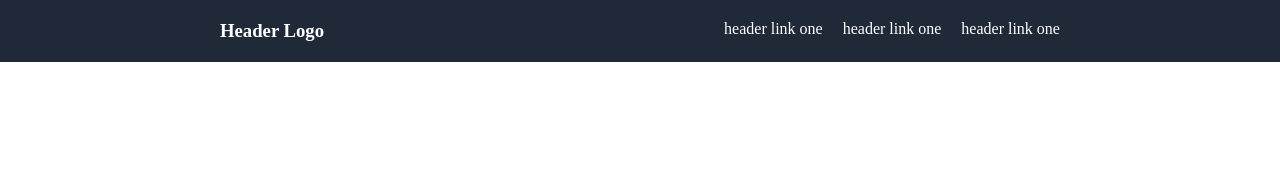
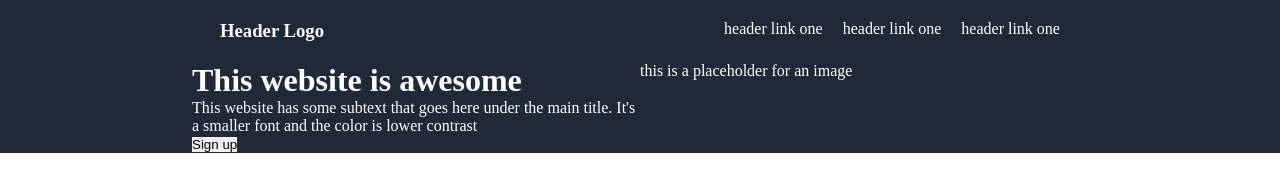
Before and after one commit to Vitholu/simple-landing-page, a plain HTML site: page index.html in a window 1280 px wide. Drawn offline with Linux system fonts and the light colour scheme.

Commit message:
WIP: Styling hero section

```diff
--- a/index.html
+++ b/index.html
@@ -20,7 +20,23 @@
 			</div>
 		</div>
 
-		<div class="hero"></div>
+		<div class="hero bg-color">
+			<div class="hero-left-side">
+				<h1 class="hero-title">This website is awesome</h1>
+				<p class="hero-text">
+					This website has some subtext that goes here under the main title.
+					It's a smaller font and the color is lower contrast
+				</p>
+				<button class="hero-btn">Sign up</button>
+			</div>
+
+			<div class="hero-right-side">
+				<div class="hero-wrapper">
+					<p class="hero-text">this is a placeholder for an image</p>
+				</div>
+			</div>
+		</div>
+
 		<div class="products"></div>
 		<div class="quotes"></div>
 		<div class="cta"></div>
--- a/styles.css
+++ b/styles.css
@@ -5,6 +5,8 @@
 	padding: 0;
 	border: 0;
 }
+
+/* Header Section */
 
 .bg-color {
 	background-color: #1f2937;
@@ -27,3 +29,27 @@ a {
 	text-decoration: none;
 	color: #fff;
 }
+
+/* Hero Section */
+
+.hero {
+	display: flex;
+	justify-content: space-around;
+	padding: 0 15%;
+}
+
+.hero-left-side {
+	flex: 2;
+}
+
+.hero-right-side {
+	flex: 2;
+}
+
+.hero-title {
+	color: #fff;
+}
+
+.hero-text {
+	color: #fff;
+}
```
